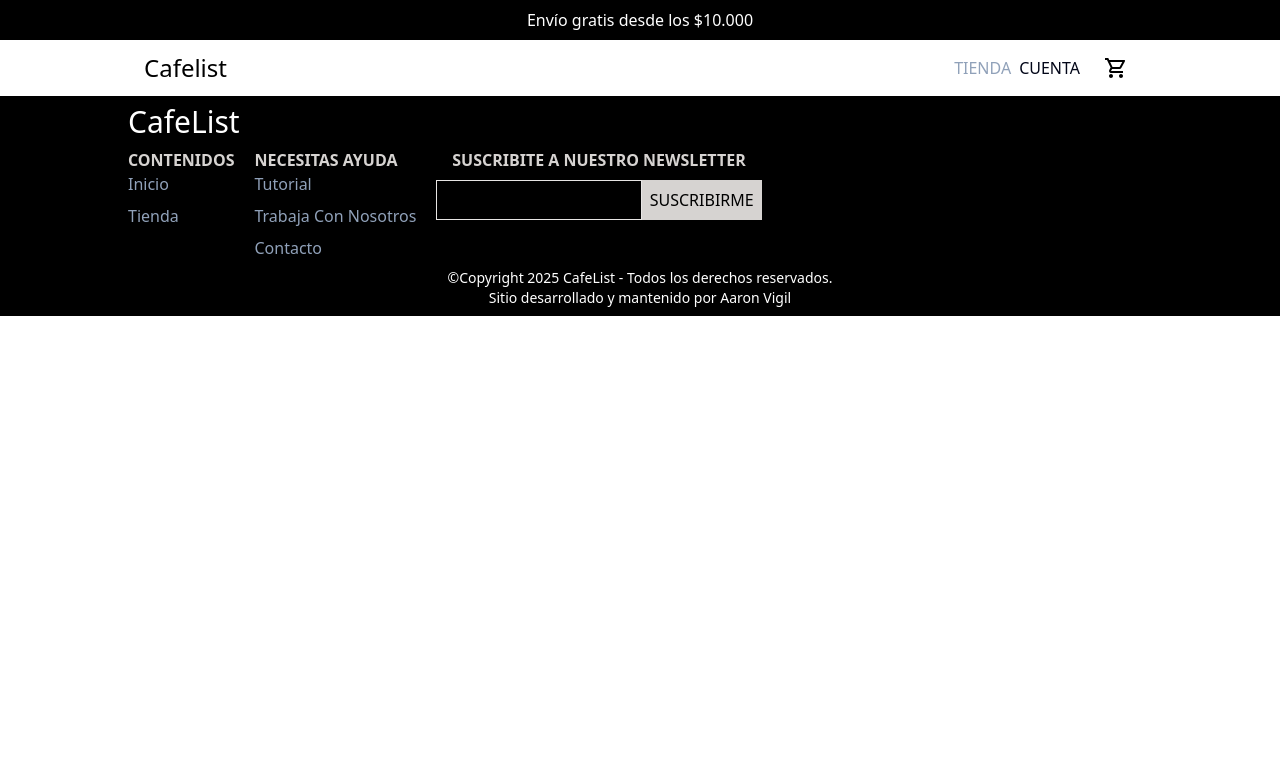
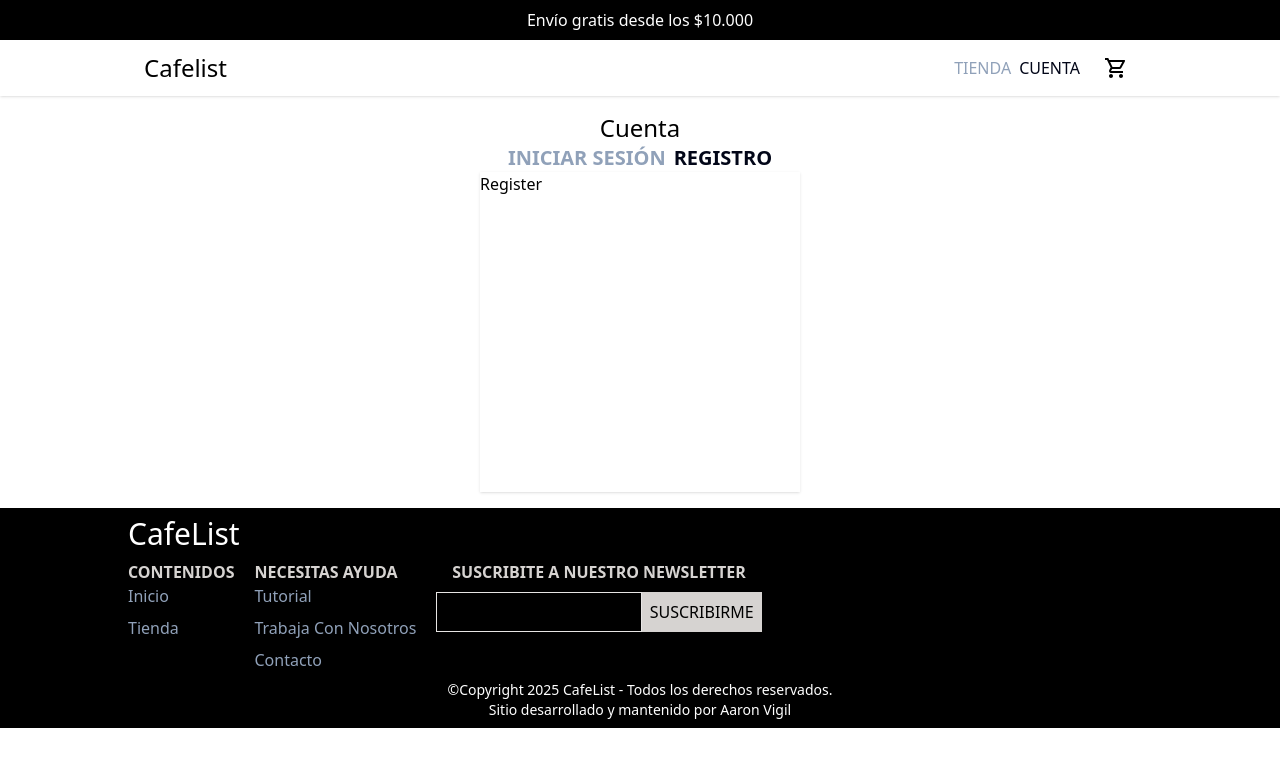
Before and after one commit to aaronvigil96/cafe-front, a React (Vite) app: page /auth/register in a window 1280 px wide. Shown: the top 766 px of the page. Built offline with nearby package versions, Linux system fonts and the light colour scheme.

Commit message:
add auth page

```diff
--- a/src/main.tsx
+++ b/src/main.tsx
@@ -2,12 +2,15 @@ import { StrictMode } from 'react'
 import { createRoot } from 'react-dom/client'
 import './index.css'
 import HomePage from './routes/HomePage'
-import { BrowserRouter, Route, Routes } from 'react-router'
+import { BrowserRouter, Navigate, replace, Route, Routes } from 'react-router'
 import NavBar from './components/NavBar'
 import ProductPage from './routes/ProductPage'
 import { products } from './db/product'
 import ProductsPage from './routes/ProductsPage'
 import Footer from './components/Footer'
+import LoginPage from './routes/LoginPage'
+import RegisterPage from './routes/RegisterPage'
+import AuthPage from './routes/AuthPage'
 
 createRoot(document.getElementById('root')!).render(
   <StrictMode>
@@ -17,6 +20,11 @@ createRoot(document.getElementById('root')!).render(
         <Route path='/' element={<HomePage/>}/>
         <Route path='/product' element={<ProductsPage/>}/>
         <Route path='/product/:pid' element={<ProductPage products={products}/>}/>
+        <Route path='/auth' element={<AuthPage/>}>
+          <Route index element={<Navigate to={"/auth/login"} replace/>}/>
+          <Route path='/auth/login' element={<LoginPage/>}/>
+          <Route path='/auth/register' element={<RegisterPage/>}/>
+        </Route>
       </Routes>
       <Footer/>
     </BrowserRouter>
--- /dev/null
+++ b/src/routes/AuthPage.tsx
@@ -0,0 +1,19 @@
+import { Outlet } from "react-router"
+import NavItem from "../components/NavItem";
+
+const AuthPage = () => {
+    return(
+        <div className="max-w-5xl mx-auto my-4">
+            <h2 className="text-2xl text-center">Cuenta</h2>
+            <div className="flex justify-center gap-2 text-xl font-bold">
+                <NavItem location="/auth/login" name="iniciar sesión"/>
+                <NavItem location="/auth/register" name="registro"/>
+            </div>
+            <div className="w-80 h-80 mx-auto shadow">
+                <Outlet/>
+            </div>
+        </div>
+    )
+}
+
+export default AuthPage;
--- /dev/null
+++ b/src/routes/LoginPage.tsx
@@ -0,0 +1,7 @@
+const LoginPage = () => {
+    return(
+        <h1>Login</h1>
+    )
+}
+
+export default LoginPage;
--- /dev/null
+++ b/src/routes/RegisterPage.tsx
@@ -0,0 +1,7 @@
+const RegisterPage = () => {
+    return(
+        <h1>Register</h1>
+    )
+}
+
+export default RegisterPage;
```
